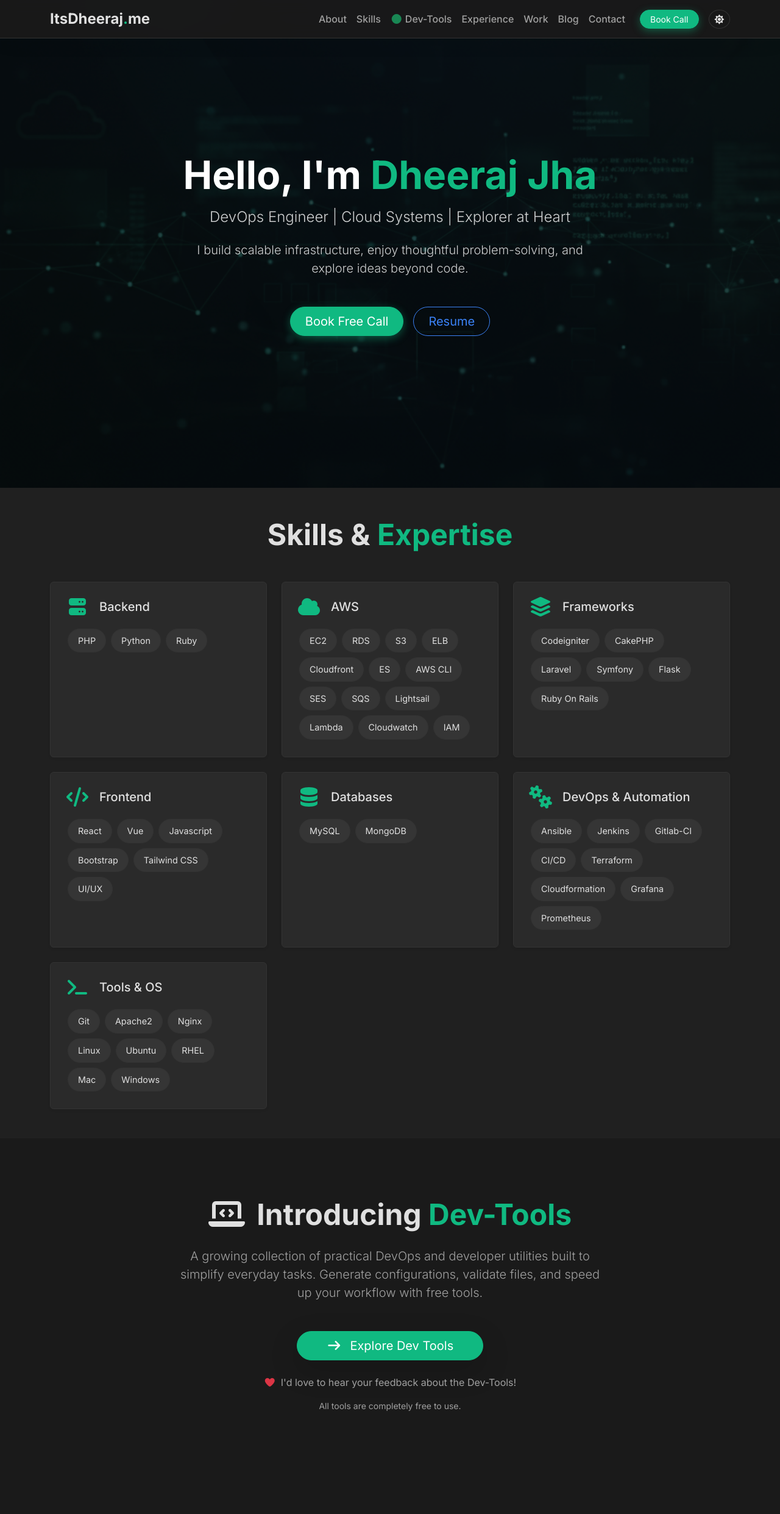
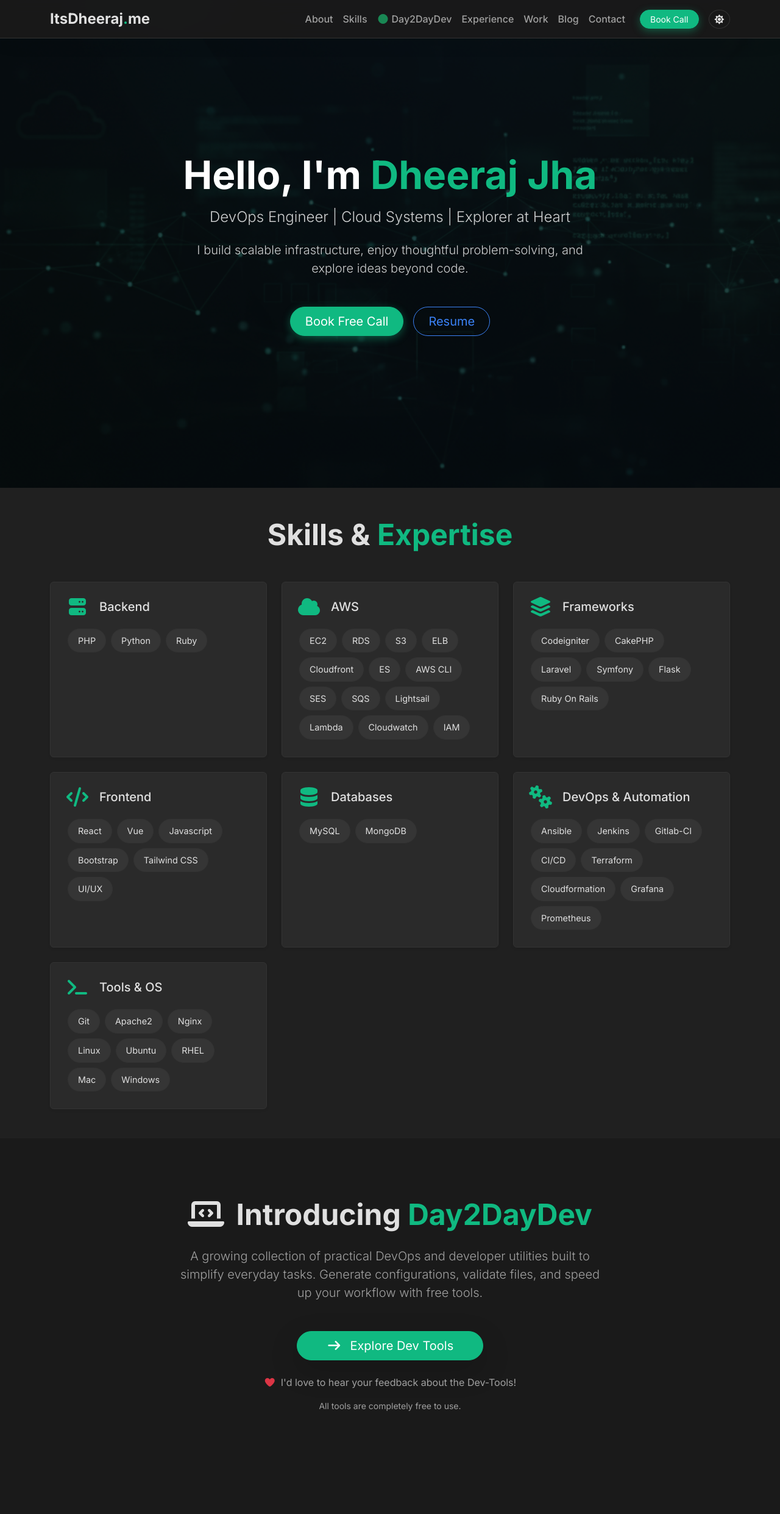
Before and after one commit to itsdheerajdotme/itsdheeraj.me, a Next.js app: page / in a window 1280 px wide. Shown: the top 2483 px of the page at 61% size. Built offline with nearby package versions, Linux system fonts and the light colour scheme.

Commit message:
Updated devtool name

```diff
--- a/src/components/DevtoolsSection.js
+++ b/src/components/DevtoolsSection.js
@@ -7,7 +7,7 @@ export default function DevtoolsSection() {
             <div className="container" data-aos="fade-up">
                 <br></br>
             <br></br>
-                <h2 className="fw-bold mb-4 display-5"><i className="fas fa-laptop-code me-2"></i> Introducing <span className="text-accent">Dev-Tools</span></h2>
+                <h2 className="fw-bold mb-4 display-5"><i className="fas fa-laptop-code me-2"></i> Introducing <span className="text-accent">Day2DayDev</span></h2>
                 <p className="lead text-muted mb-5 mx-auto" style={{ maxWidth: '700px' }}>
                     A growing collection of practical DevOps and developer utilities built to simplify everyday tasks. Generate configurations, validate files, and speed up your workflow with free tools.
                 </p>
--- a/src/components/Navbar.js
+++ b/src/components/Navbar.js
@@ -98,7 +98,7 @@ export default function Navbar({ profile }) {
                         <li className="nav-item">
                             <a href="#devtools" className="nav-link" onClick={(e) => handleScroll(e, 'devtools')}>
                                 <i className="fas fa-circle me-1 text-success"></i>
-                                Dev-Tools
+                                Day2DayDev
                             </a>
                         </li>
                         <li className="nav-item">
```
